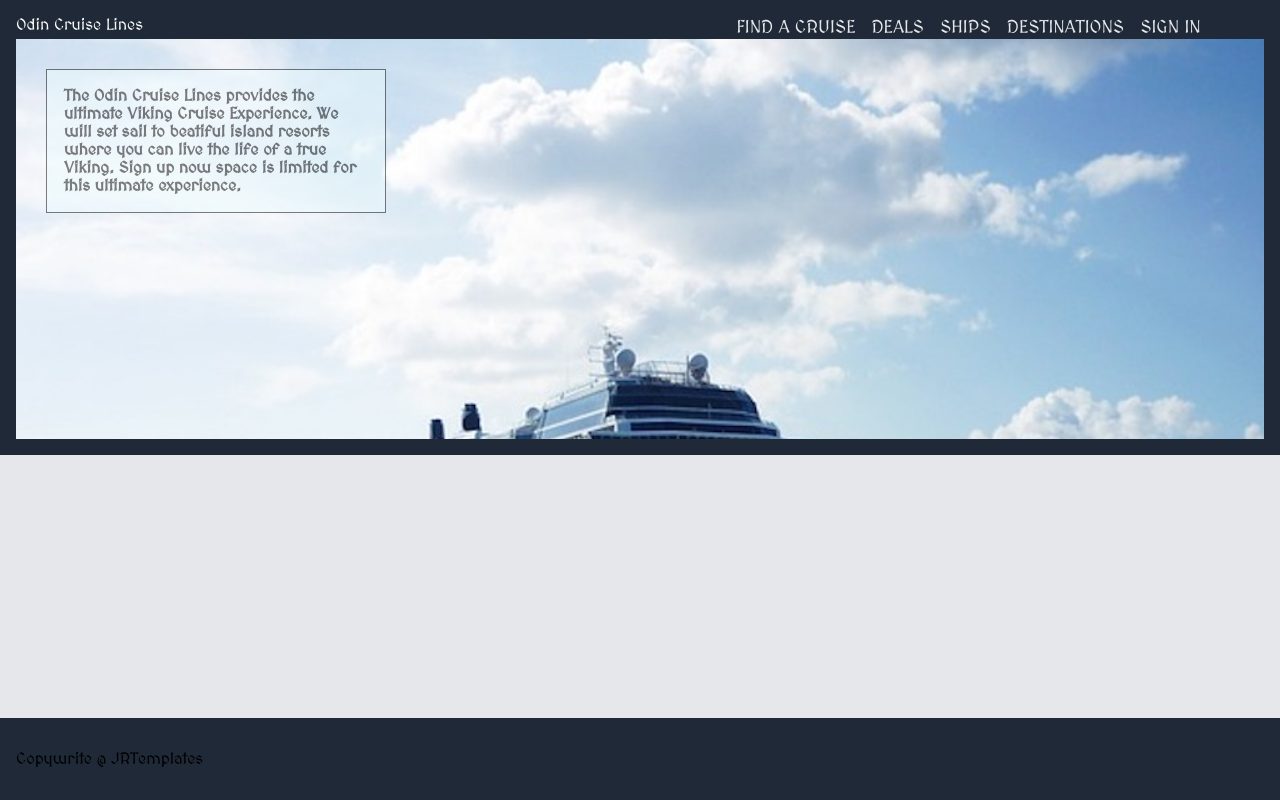
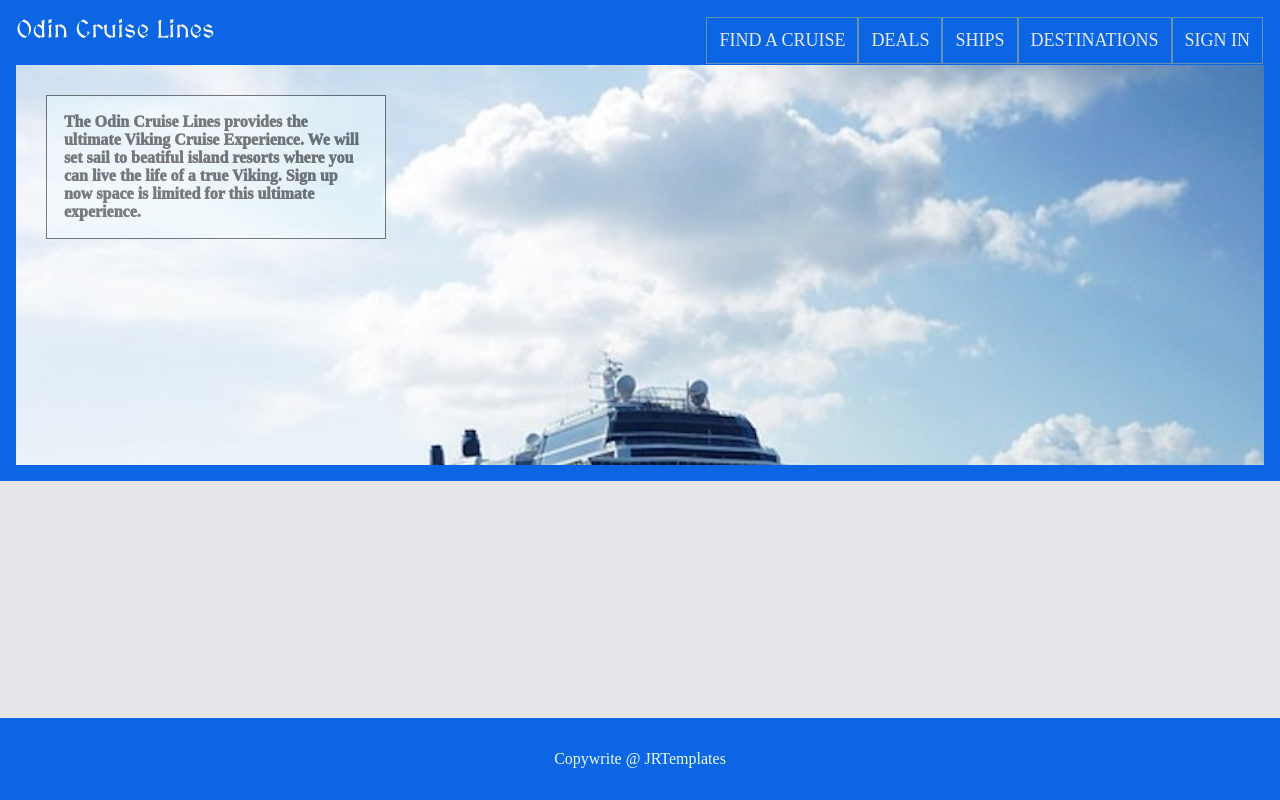
Before and after one commit to m8trix310/odin-cruise-line, a plain HTML site: page index.html in a window 1280 px wide. Drawn offline with Linux system fonts and the light colour scheme.

Commit message:
changes tothe style sheet

```diff
--- a/style.css
+++ b/style.css
@@ -6,14 +6,13 @@ body {
     min-height: 100vh;
     padding: 0;
     margin: 0;
-    font-family: 'MedievalSharp', cursive;
     background-color: #E5E7EB;
     }
 
 
 /* header styling here */
 header,footer {
-    background-color: hsl(215, 28%, 17%);
+    background-color: hsl(215, 90%, 47%);
     padding: 16px;
  }
 
@@ -30,7 +29,7 @@ header,footer {
     flex-direction: row ;
     justify-content: space-between;
     padding:0px;
-    margin-right: 5%;
+
     }
 
 ul {
@@ -38,18 +37,26 @@ list-style-type: none;
 display: inline-flex;
 margin: 0;
 padding: 1px;
-gap: 16px;
+
 }
 
-a {
+.nav_container li  {
+    padding: 12px;
+    border: 1px solid #6493b0;
+}
+
+li a {
    font-size: 18px;
    color: #E5E7EB;
    text-decoration: none;
-   font-family: 'MedievalSharp', cursive;
+
 }
 
 a:hover {
-    background-color: #333434;
+    background-color: #1772da;
+    padding: 10px;
+    margin: 0 auto;
+    width: 100%;
 
 }
 
@@ -57,6 +64,9 @@ a:hover {
 .logo{
     color: #f9faf8;
     padding: 5 px 0px 0px 5px;
+    font-family: 'MedievalSharp', cursive;
+    font-size: 25px;
+
 }
 
 /*header info and image */
@@ -114,4 +124,6 @@ button{
 /*footer*/
 footer{
     margin-top: auto;
+    text-align: center;
+    color: #ecfbfe;
 }
```
